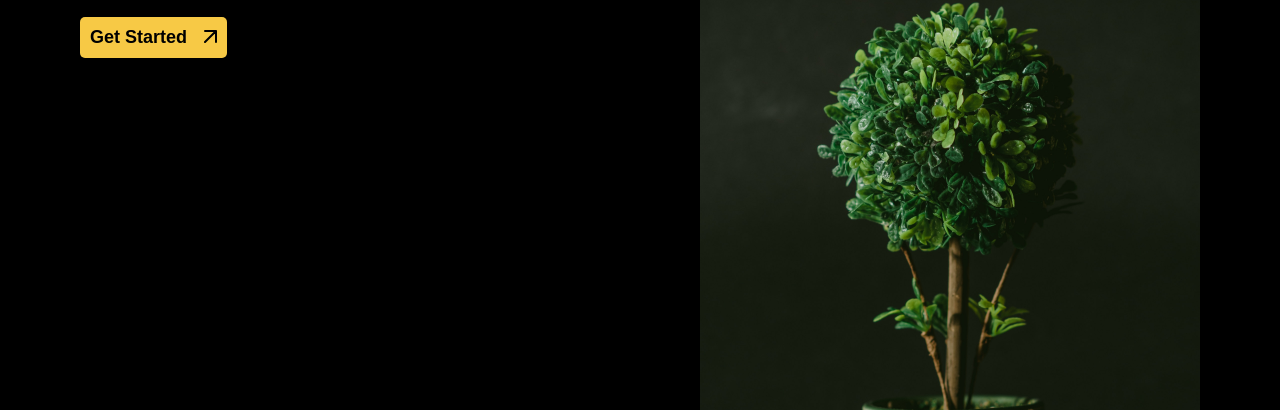
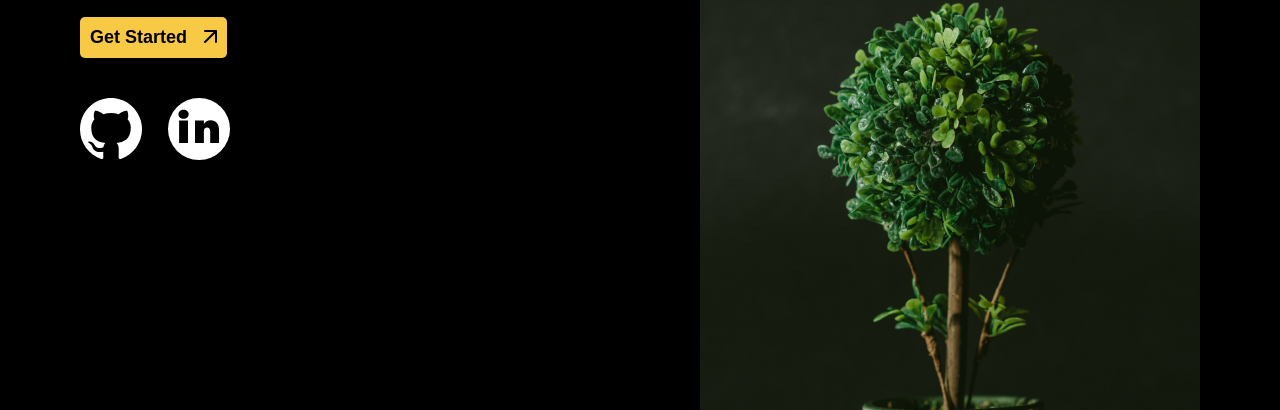
Before and after one commit to skakwy/planty, a plain HTML site: page index.html in a window 1280 px wide. Shown: the part 390-800 px from the top of the page. Drawn offline with Linux system fonts and the light colour scheme.

Commit message:
socials to website

```diff
--- a/index.html
+++ b/index.html
@@ -55,7 +55,17 @@
             width: 40px;
             height: 40px
         }
+        .socialContainer{
+            display: flex;
+            justify-content: space-between;
+            width: 50%;
+            margin-top: 20px;
+            max-width: 150px;
+        }
+        .socialContainer svg{
 
+            cursor: pointer;
+        }
         /* css settings for tablet screen*/
         @media screen and (max-width:1200px) {
             .mainPic {
@@ -143,6 +153,20 @@
                             stroke-linejoin="round" />
                     </svg>
                 </button>
+                <div class="socialContainer">
+                    <svg onclick="window.open('https://github.com/skakwy/planty')" width="62" height="61" viewBox="0 0 62 61" fill="none" xmlns="http://www.w3.org/2000/svg">
+                        <path fill-rule="evenodd" clip-rule="evenodd"
+                            d="M31.0256 0C13.8693 0 0 13.9791 0 31.2732C0 45.0972 8.88652 56.799 21.2145 60.9407C22.7558 61.252 23.3204 60.2678 23.3204 59.4398C23.3204 58.7148 23.2696 56.2297 23.2696 53.6404C14.639 55.5047 12.8417 49.9124 12.8417 49.9124C11.4547 46.288 9.39965 45.3565 9.39965 45.3565C6.57487 43.4407 9.60542 43.4407 9.60542 43.4407C12.7388 43.6479 14.383 46.6508 14.383 46.6508C17.1564 51.4139 21.6254 50.0681 23.4232 49.2395C23.6798 47.2202 24.5022 45.8222 25.3754 45.0458C18.4919 44.3208 11.2496 41.6285 11.2496 29.616C11.2496 26.1988 12.4816 23.4029 14.4338 21.2285C14.1258 20.4521 13.0469 17.2413 14.7425 12.944C14.7425 12.944 17.3621 12.1154 23.2689 16.1541C25.7978 15.4696 28.4058 15.1213 31.0256 15.1184C33.6453 15.1184 36.3158 15.4812 38.7817 16.1541C44.6892 12.1154 47.3088 12.944 47.3088 12.944C49.0044 17.2413 47.9248 20.4521 47.6168 21.2285C49.6205 23.4029 50.8017 26.1988 50.8017 29.616C50.8017 41.6285 43.5594 44.2687 36.6244 45.0458C37.7548 46.0294 38.7303 47.8931 38.7303 50.8446C38.7303 55.0383 38.6795 58.4041 38.6795 59.4392C38.6795 60.2678 39.2447 61.252 40.7854 60.9413C53.1133 56.7984 61.9999 45.0972 61.9999 31.2732C62.0507 13.9791 48.1306 0 31.0256 0Z"
+                            fill="white" />
+                    </svg>
+                    <svg width="62" height="62" viewBox="0 0 62 62" fill="none" xmlns="http://www.w3.org/2000/svg">
+                        <circle cx="31" cy="31" r="31" fill="white" />
+                        <path
+                            d="M15.5894 20.64C14.0427 20.64 12.8027 20.2267 11.8694 19.4C10.936 18.5733 10.4694 17.5333 10.4694 16.28C10.4694 15 10.936 13.9467 11.8694 13.12C12.8027 12.2667 14.0427 11.84 15.5894 11.84C17.1094 11.84 18.336 12.2667 19.2694 13.12C20.2027 13.9467 20.6694 15 20.6694 16.28C20.6694 17.5333 20.2027 18.5733 19.2694 19.4C18.336 20.2267 17.1094 20.64 15.5894 20.64ZM19.9894 22.44V45H11.1094V22.44H19.9894ZM42.8 22.28C45.3867 22.28 47.4 23.1467 48.84 24.88C50.3067 26.6133 51.04 28.96 51.04 31.92V45H42.2V33.04C42.2 31.9733 41.9067 31.1333 41.32 30.52C40.76 29.88 40 29.56 39.04 29.56C38.0533 29.56 37.28 29.88 36.72 30.52C36.16 31.1333 35.88 31.9733 35.88 33.04V45H27V22.44H35.88V25.88C36.5733 24.8133 37.4933 23.9467 38.64 23.28C39.8133 22.6133 41.2 22.28 42.8 22.28Z"
+                            fill="black" />
+                    </svg>
+
+                </div>
             </div>
             <img class="mainPic" src="bilder/nagy-arnold-X_IvVDuHvDQ-unsplash.jpg" />
         </div>
```
Also changed, not shown: bilder/github.svg (added), bilder/linkedIn.svg (added).
